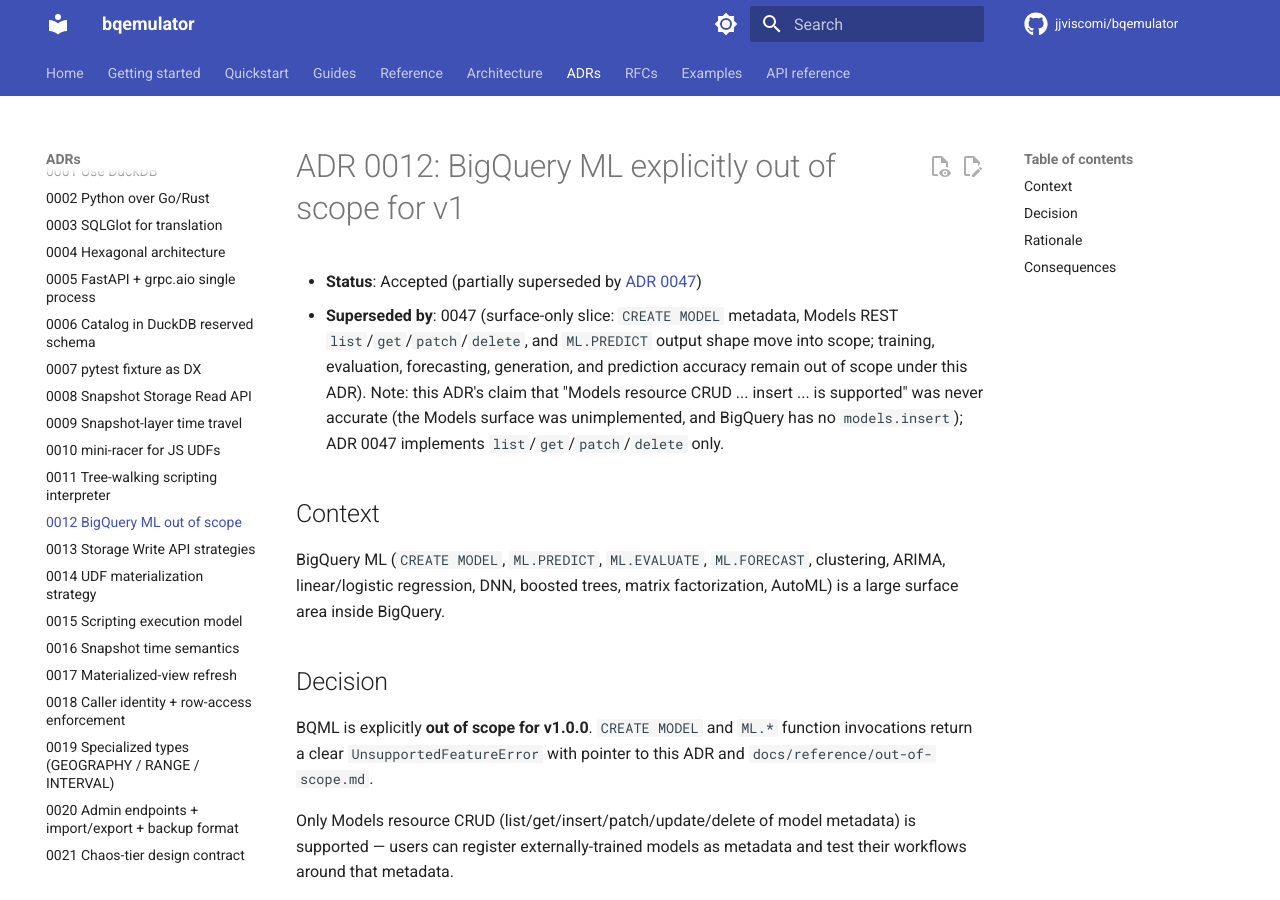
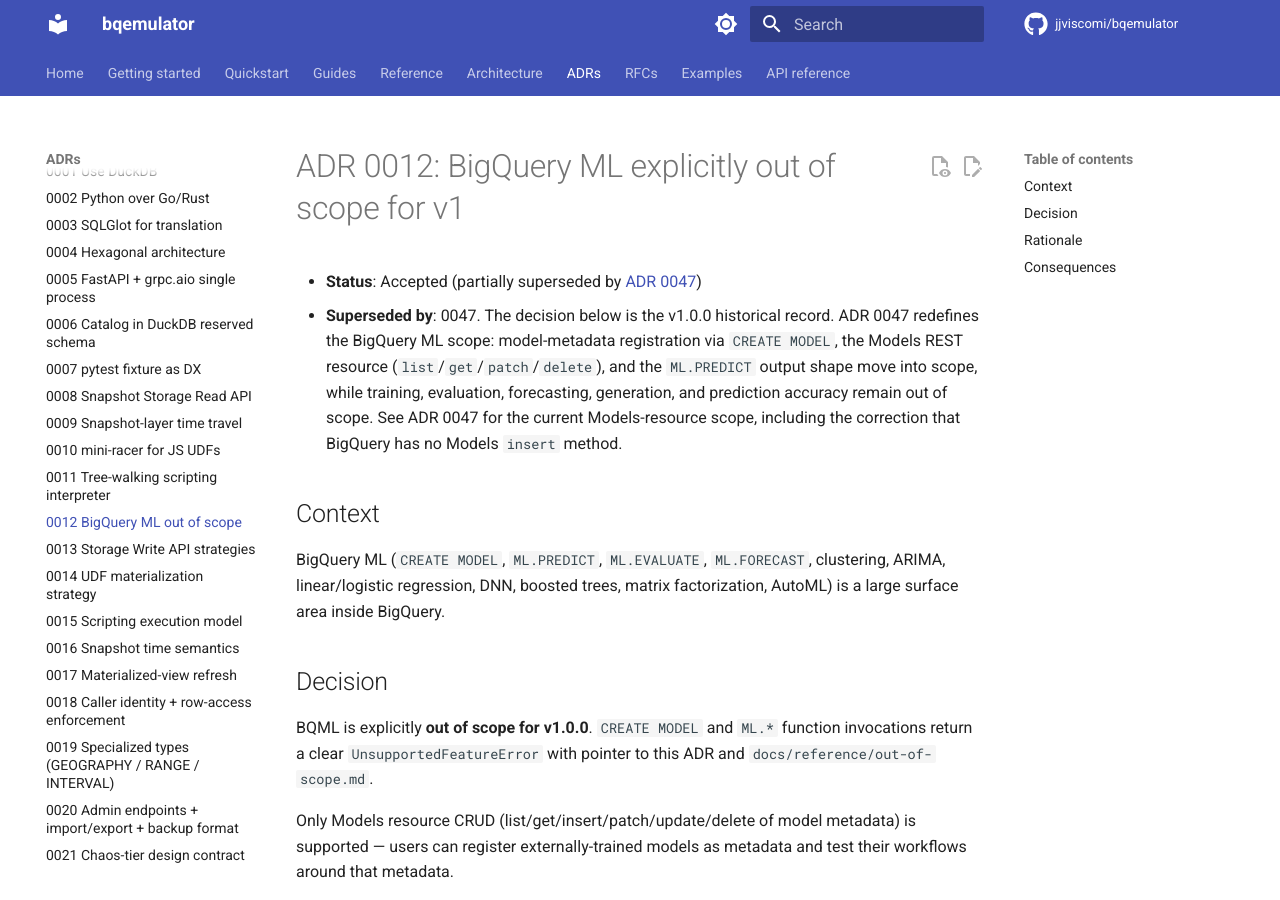
Before and after one commit to jjviscomi/bqemulator, an MkDocs documentation site: the page built from docs/adr/0012-bqml-out-of-scope.md, in a window 1280 px wide and 900 px high. Built offline with MkDocs 1.6.1 and Material for MkDocs 9.7.7, drawn with Linux system fonts in a browser that asks for light colours; comment, search, counter and statistics services are not loaded; the version menu is left out.

Commit message:
docs(adr): resolve ADR 0012 header/body self-contradiction (Copilot)
Copilot flagged that the superseded-by header note called the body's 'Models
resource CRUD ... insert ... is supported' claim 'never accurate', while the
## Decision body still asserts it — a contradiction within ADR 0012. ADRs are
immutable historical records, so reframe the header as a neutral supersede
pointer (the body is the v1.0.0 record; ADR 0047 redefines the scope and carries
the no-insert correction) rather than contradicting the body in place.

Signed-off-by: Joseph Viscomi <jjviscomi@gmail.com>

```diff
--- a/docs/adr/0012-bqml-out-of-scope.md
+++ b/docs/adr/0012-bqml-out-of-scope.md
@@ -1,13 +1,13 @@
 # ADR 0012: BigQuery ML explicitly out of scope for v1
 
 - **Status**: Accepted (partially superseded by [ADR 0047](0047-bigquery-ml-surface.md))
-- **Superseded by**: 0047 (surface-only slice: `CREATE MODEL` metadata, Models
-  REST `list`/`get`/`patch`/`delete`, and `ML.PREDICT` output shape move into
-  scope; training, evaluation, forecasting, generation, and prediction accuracy
-  remain out of scope under this ADR). Note: this ADR's claim that "Models
-  resource CRUD ... insert ... is supported" was never accurate (the Models
-  surface was unimplemented, and BigQuery has no `models.insert`); ADR 0047
-  implements `list`/`get`/`patch`/`delete` only.
+- **Superseded by**: 0047. The decision below is the v1.0.0 historical record.
+  ADR 0047 redefines the BigQuery ML scope: model-metadata registration via
+  `CREATE MODEL`, the Models REST resource (`list`/`get`/`patch`/`delete`), and
+  the `ML.PREDICT` output shape move into scope, while training, evaluation,
+  forecasting, generation, and prediction accuracy remain out of scope. See
+  ADR 0047 for the current Models-resource scope, including the correction that
+  BigQuery has no Models `insert` method.
 
 ## Context
 
```
